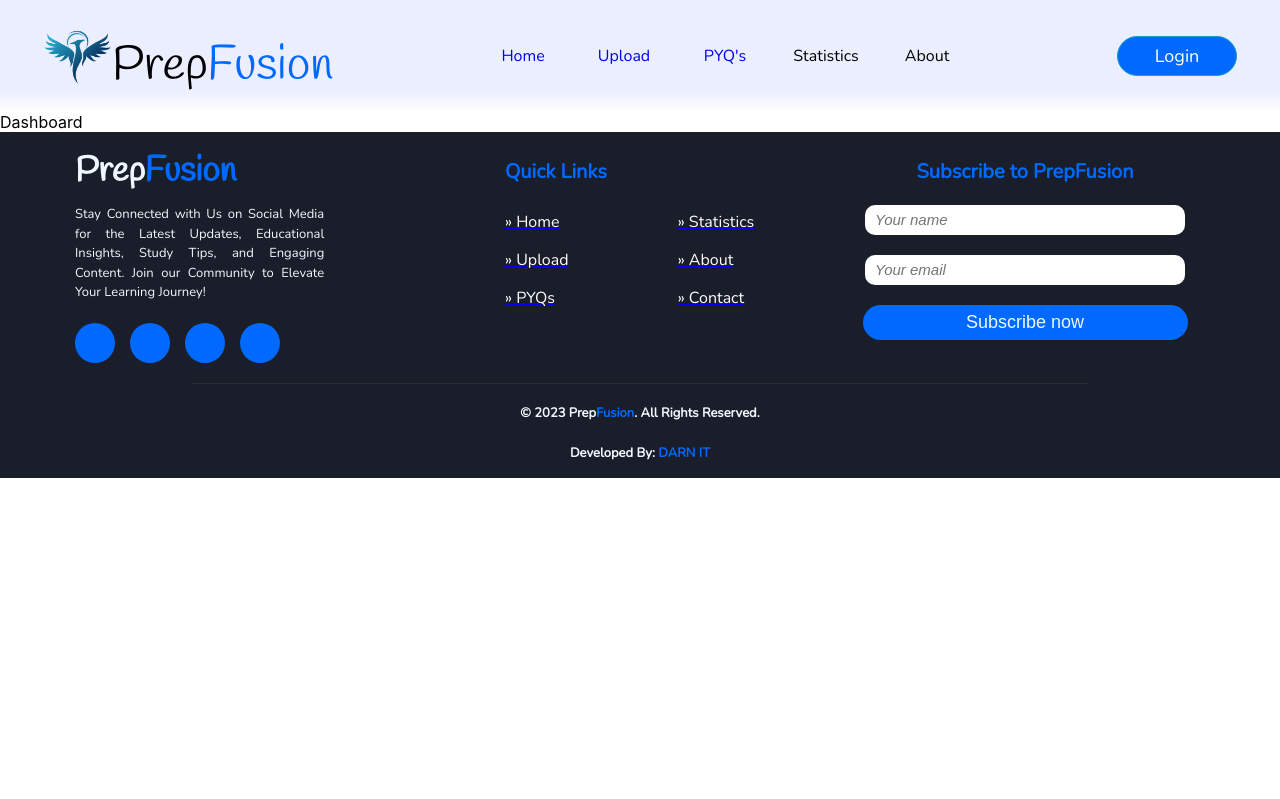
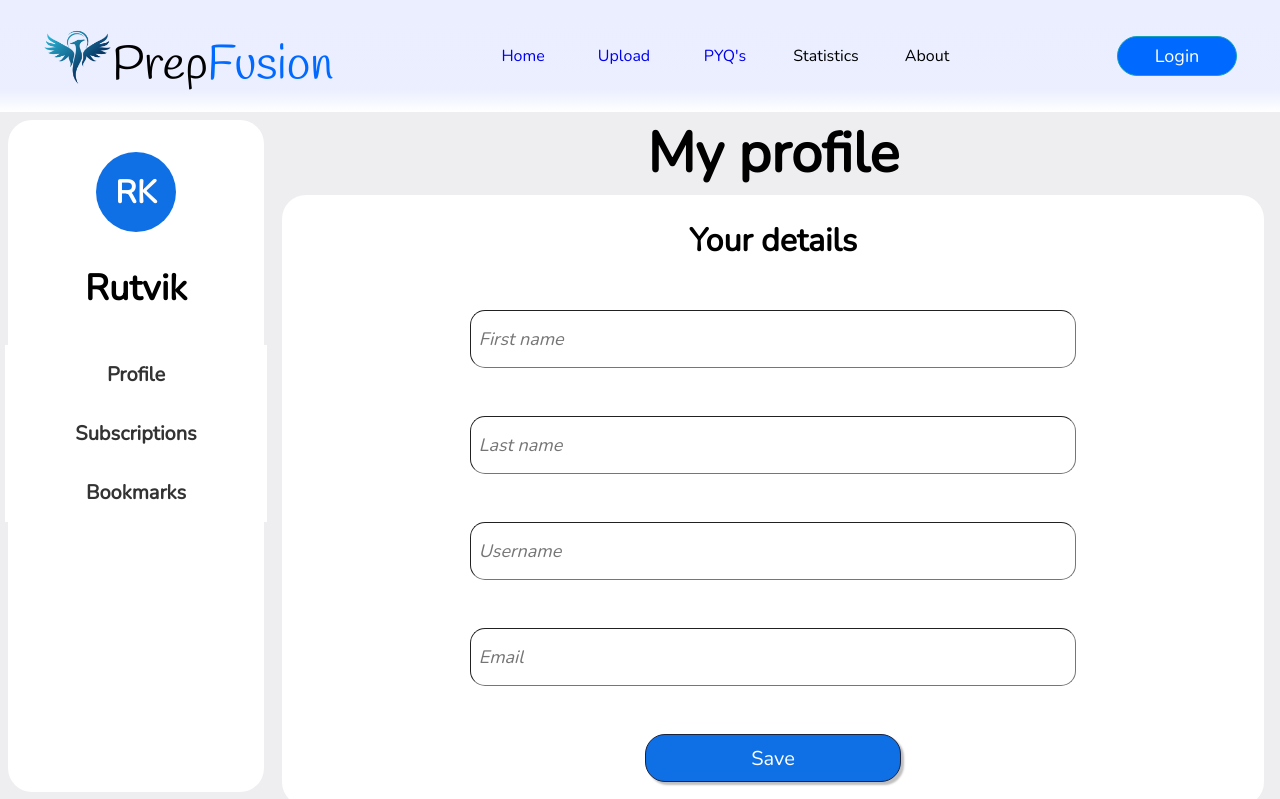
Before and after one commit to DarshilMarathe/PrepFusion, a React (Create React App) app in the folder prepfusion/: page /user in a window 1280 px wide. Shown: the top 799 px of the page. Built offline with nearby package versions, Linux system fonts and the light colour scheme.

Commit message:
dashboard added

```diff
--- a/prepfusion/src/App.js
+++ b/prepfusion/src/App.js
@@ -8,7 +8,7 @@ import Mlpredictor from './pages/mlpredictor/Mlpredictor';
 import  Problemset from './pages/problemset/Problemset';
 import Login from './pages/login/Login'
 import Signin from './pages/signin/Signin'
-import Tester from './pages/darshil_test/Tester';
+// import Tester from './pages/darshil_test/Tester';
 import UserDashboard from './pages/UserDashboard/UserDashboard';
 
 
@@ -24,7 +24,7 @@ function App() {
       <Route path='/signup' element = {<Signin/>} />
       <Route path='/problemset' element = {<Problemset/>} />
       <Route path='/upload' element = {<Mlpredictor/>} />
-      <Route path='/tester' element = {<Tester/>} />
+      {/* <Route path='/tester' element = {<Tester/>} /> */}
       <Route path='/user' element = {<UserDashboard/>} />
     </Routes>
 
--- a/prepfusion/src/pages/UserDashboard/UserDashboard.css
+++ b/prepfusion/src/pages/UserDashboard/UserDashboard.css
@@ -0,0 +1,276 @@
+@import url("https://fonts.googleapis.com/css2?family=Nunito&display=swap");
+@import url("https://fonts.googleapis.com/css2?family=Poppins:wght@600&display=swap");
+@import url("https://fonts.googleapis.com/css2?family=Handlee&display=swap");
+body {
+  margin: 0;
+}
+.db-main {
+  display: flex;
+  flex-direction: row;
+  background: #eeeef1;
+  overflow: hidden;
+}
+.db-left-div {
+  position: fixed;
+  top: 14vh;
+  left: 0;
+  z-index: 1;
+  display: flex;
+  flex-direction: column;
+  justify-content: flex-start;
+  align-items: center;
+  background: white;
+  height: 84vh;
+  width: 20vw;
+  border-radius: 3vh;
+  margin: 1vh;
+}
+.db-dummy {
+  width: 21vw;
+}
+.db-right-div {
+  background: white;
+  width: 80vw;
+}
+.db-profile-pic {
+  display: flex;
+  flex-direction: column;
+  justify-content: center;
+  align-items: center;
+  width: 80px;
+  height: 80px;
+  border-radius: 50%;
+  background-color: #0f70e6;
+  margin: 4vh;
+  font-family: "Nunito";
+  font-style: normal;
+  font-weight: 600;
+  font-size: 4vh;
+  color: white;
+}
+.db-tab {
+  width: 18vw;
+  display: flex;
+  flex-direction: column;
+  justify-content: center;
+  align-items: center;
+  background: white;
+
+  padding: 2vh;
+  text-decoration: none;
+  color: #333;
+  transition: background-color 0.3s ease;
+}
+
+.db-tab:hover {
+  background-color: #0f70e6;
+  color: #fff;
+}
+
+.db-tabs a {
+  font-family: "Nunito";
+  font-style: normal;
+  font-weight: 600;
+  font-size: 2.5vh;
+  text-decoration: none;
+}
+.db-left-div p {
+  font-family: "Nunito";
+  font-style: normal;
+  font-weight: 600;
+  font-size: 4.5vh;
+  margin: 0 4vh 4vh 4vh;
+}
+.db-tabs {
+  width: 18vw;
+  display: flex;
+  flex-direction: column;
+  justify-content: space-evenly;
+  align-items: center;
+  background: white;
+}
+.db-profile {
+  height: 84vh;
+  display: flex;
+  flex-direction: column;
+  justify-content: space-evenly;
+  align-items: inherit;
+  background: #eeeef1;
+}
+.db-subcription {
+  height: 84vh;
+  display: flex;
+  flex-direction: column;
+  justify-content: space-evenly;
+  align-items: inherit;
+  background: #eeeef1;
+}
+.db-bookmark {
+  height: 84vh;
+  display: flex;
+  flex-direction: column;
+  justify-content: space-evenly;
+  align-items: inherit;
+  background: #eeeef1;
+}
+
+.db-section-heading {
+  font-family: "Nunito";
+  font-style: normal;
+  font-weight: 600;
+  font-size: 7vh;
+  margin: 3px;
+  text-align: center;
+}
+
+.db-plans {
+  display: flex;
+  flex-direction: row;
+  justify-content: space-evenly;
+  align-items: center;
+  background: white;
+  padding: 11vh;
+  margin: 0 2vh;
+  border-radius: 3vh;
+}
+
+.db-details {
+  display: flex;
+  flex-direction: column;
+  justify-content: space-evenly;
+  align-items: center;
+  background: white;
+  border-radius: 3vh;
+  margin: 0 2vh;
+}
+
+.db-details-subheading {
+  font-family: "Nunito";
+  font-style: normal;
+  font-weight: 600;
+  font-size: 4vh;
+  margin: 3vh;
+}
+.db-details form {
+  width: 46vw;
+  display: flex;
+  flex-direction: column;
+  justify-content: space-evenly;
+  align-items: center;
+  background: white;
+}
+
+.db-username,
+.db-password {
+  height: 5vh;
+  width: 100%;
+  background: #ffffff;
+  border-radius: 15px;
+  font-family: "Nunito";
+  font-style: italic;
+  font-weight: 400;
+  font-size: 18px;
+  color: black;
+  padding: 8px;
+  border-width: 1px;
+  margin: 3vh;
+}
+.db-submit-button {
+  height: 6vh;
+  width: 20vw;
+  background: #0f70e6;
+  color: white;
+  border: 1px solid #1b223c;
+  box-shadow: 3px 3px 2px rgba(0, 0, 0, 0.25);
+  border-radius: 20px;
+  font-family: "Nunito";
+  font-style: normal;
+  font-weight: 400;
+  font-size: 2.5vh;
+  text-align: center;
+  margin: 3vh;
+}
+
+.db-free {
+  padding: 1vw;
+  width: 15vw;
+  border: 1px solid #797878;
+  filter: drop-shadow(10px 10px 4px rgba(0, 0, 0, 0.25));
+  border-radius: 25px;
+  background-color: white;
+}
+.db-paid {
+  padding: 1vw;
+  width: 15vw;
+  border: 1px solid #797878;
+  filter: drop-shadow(10px 10px 4px rgba(0, 0, 0, 0.25));
+  border-radius: 25px;
+  background-color: #eaeeff;
+}
+
+.db-free button {
+  height: 5vh;
+  width: 100%;
+  background: white;
+  color: black;
+  border: 1px solid #1b223c;
+  box-shadow: 3px 3px 2px rgba(0, 0, 0, 0.25);
+  border-radius: 20px;
+  font-family: "Nunito";
+  font-style: normal;
+  font-weight: 400;
+  font-size: 2.5vh;
+  text-align: center;
+}
+
+.db-paid button {
+  height: 5vh;
+  width: 100%;
+  background: #0f70e6;
+  color: white;
+  border: 1px solid #1b223c;
+  box-shadow: 3px 3px 2px rgba(0, 0, 0, 0.25);
+  border-radius: 20px;
+  font-family: "Nunito";
+  font-style: normal;
+  font-weight: 400;
+  font-size: 2.5vh;
+  text-align: center;
+}
+
+.db-features p {
+  font-family: "Nunito";
+  font-style: normal;
+  font-weight: 400;
+  font-size: 2vh;
+  text-align: center;
+}
+
+.db-plan-heading {
+  font-family: "Nunito";
+  font-style: normal;
+  font-weight: 600;
+  font-size: 4.5vh;
+  margin: 3px;
+}
+
+.db-plan-subheading {
+  font-family: "Nunito";
+  font-style: normal;
+  font-weight: 600;
+  font-size: 3vh;
+  margin: 3px;
+}
+
+.db-plan-subheading span {
+  font-family: "Nunito";
+  font-style: normal;
+  font-weight: 500;
+  font-size: 2vh;
+  margin: 3px;
+}
+
+.db-features p span img {
+  height: 3vh;
+  width: 3vh;
+}
--- a/prepfusion/src/pages/UserDashboard/UserDashboard.js
+++ b/prepfusion/src/pages/UserDashboard/UserDashboard.js
@@ -2,9 +2,141 @@ import React from 'react'
 import './UserDashboard.css'
 
 export default function UserDashboard() {
+  // <script>
+  //     // Add event listeners to the tabs
+  //     document.querySelectorAll(".db-tab").forEach((tab) => {
+  //       tab.addEventListener("click", () => {
+  //         // Get the section ID
+  //         const sectionId = tab.getAttribute("href").substring(1);
+
+  //         // Scroll to the section
+  //         document.querySelector(`#${sectionId}`).scrollIntoView();
+
+  //         // Remove the active class from all tabs
+  //         document.querySelectorAll(".tab").forEach((tab) => {
+  //           tab.classList.remove("active-tab");
+  //         });
+
+  //         // Add the active class to the current tab
+  //         tab.classList.add("active-tab");
+  //       });
+  //     });
+  //   </script>
   return (
-    <div>
-      Dashboard
+    <div className="db-main">
+      <div className="db-left-div">
+        <div className="db-profile-pic">RK</div>
+        <p>Rutvik</p>
+        <div className="db-tabs">
+          <a className="db-tab db-tab-active" href="#">
+            Profile
+          </a>
+          <a className="db-tab" href="#">
+            Subscriptions
+          </a>
+          <a className="db-tab" href="#">
+            Bookmarks
+          </a>
+        </div>
+      </div>
+      <div className="db-dummy" />
+      <div className="db-right-div">
+        <div className="db-profile" id="profile-section">
+          <p className="db-section-heading">My profile</p>
+          <div className="db-details">
+            <p className="db-details-subheading">Your details</p>
+            <form action>
+              <input
+                className="db-username"
+                type="text"
+                placeholder="First name"
+              />
+              <input
+                className="db-password"
+                type="text"
+                placeholder="Last name"
+              />
+              <input
+                className="db-password"
+                type="text"
+                placeholder="Username"
+              />
+              <input className="db-password" type="text" placeholder="Email" />
+              <button className="db-submit-button">Save</button>
+            </form>
+          </div>
+        </div>
+        <div className="db-subcription" id="subscriptions-section">
+          <p className="db-section-heading">Your Subscription</p>
+          <div className="db-plans">
+            <div className="db-free">
+              <img src alt="target" />
+              <p className="db-plan-heading">Free</p>
+              <p className="db-plan-subheading">
+                Rs. 0 <span>per month</span>
+              </p>
+              <hr />
+              <div className="db-features">
+                <p>Chatbot (3 trials )</p>
+                <p>QClass</p>
+                <p>PYQ's</p>
+                <p>Ads</p>
+              </div>
+              <button>Get started</button>
+            </div>
+            <div className="db-paid">
+              <img src alt="target" />
+              <p className="db-plan-heading">Premium</p>
+              <p className="db-plan-subheading">
+                Rs. 199 <span>per month</span>
+              </p>
+              <hr />
+              <div className="db-features">
+                <p>Chatbot</p>
+                <p>QClass</p>
+                <p>PYQ's</p>
+                <p>FAQ's</p>
+              </div>
+              <button>Get started</button>
+            </div>
+          </div>
+        </div>
+        <div className="db-bookmark" id="bookmarks-section">
+          <p className="db-section-heading">Your Bookmark's</p>
+          <div className="db-plans">
+            <div className="db-free">
+              <img src alt="target" />
+              <p className="db-plan-heading">Free</p>
+              <p className="db-plan-subheading">
+                Rs. 0 <span>per month</span>
+              </p>
+              <hr />
+              <div className="db-features">
+                <p>Chatbot (3 trials )</p>
+                <p>QClass</p>
+                <p>PYQ's</p>
+                <p>Ads</p>
+              </div>
+              <button>Get started</button>
+            </div>
+            <div className="db-paid">
+              <img src alt="target" />
+              <p className="db-plan-heading">Premium</p>
+              <p className="db-plan-subheading">
+                Rs. 199 <span>per month</span>
+              </p>
+              <hr />
+              <div className="db-features">
+                <p>Chatbot</p>
+                <p>QClass</p>
+                <p>PYQ's</p>
+                <p>FAQ's</p>
+              </div>
+              <button>Get started</button>
+            </div>
+          </div>
+        </div>
+      </div>
     </div>
-  )
+  );
 }
```
